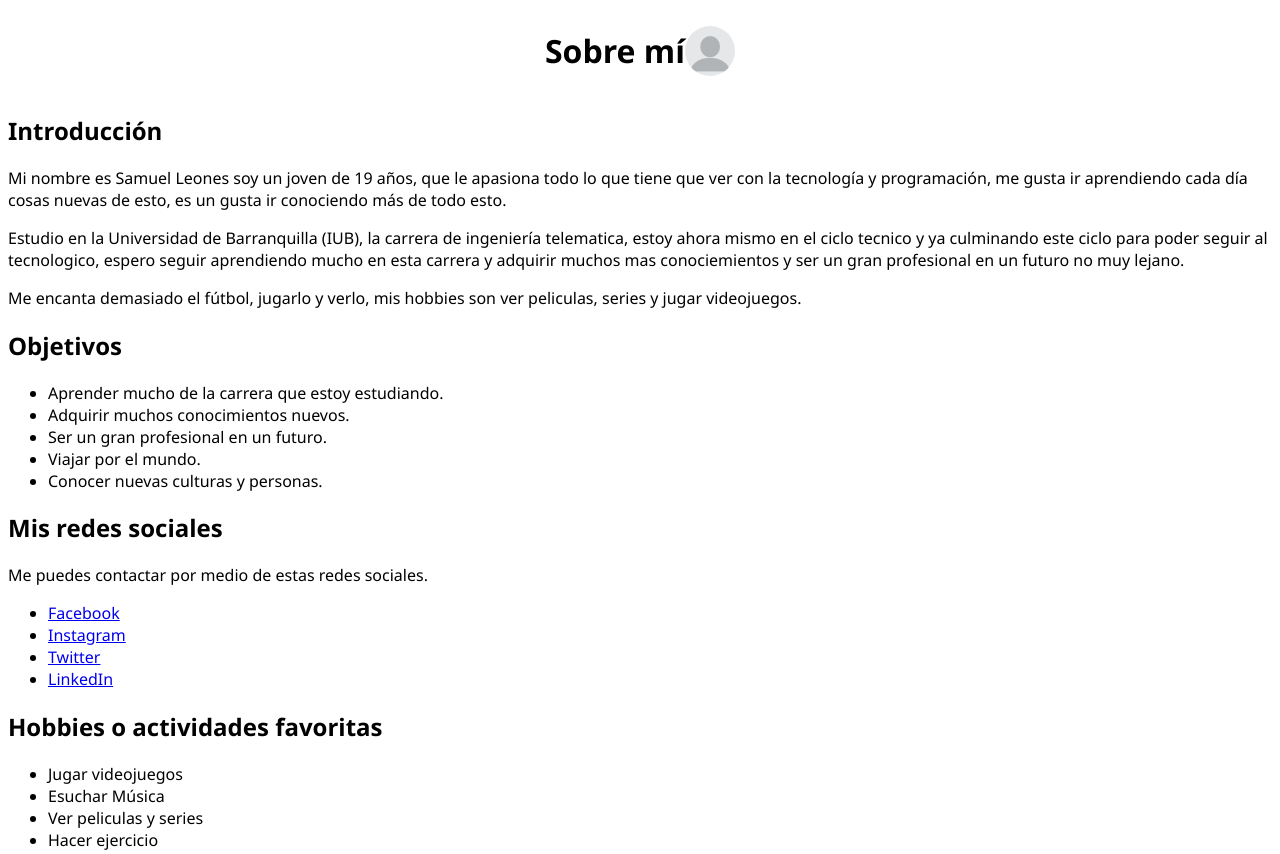
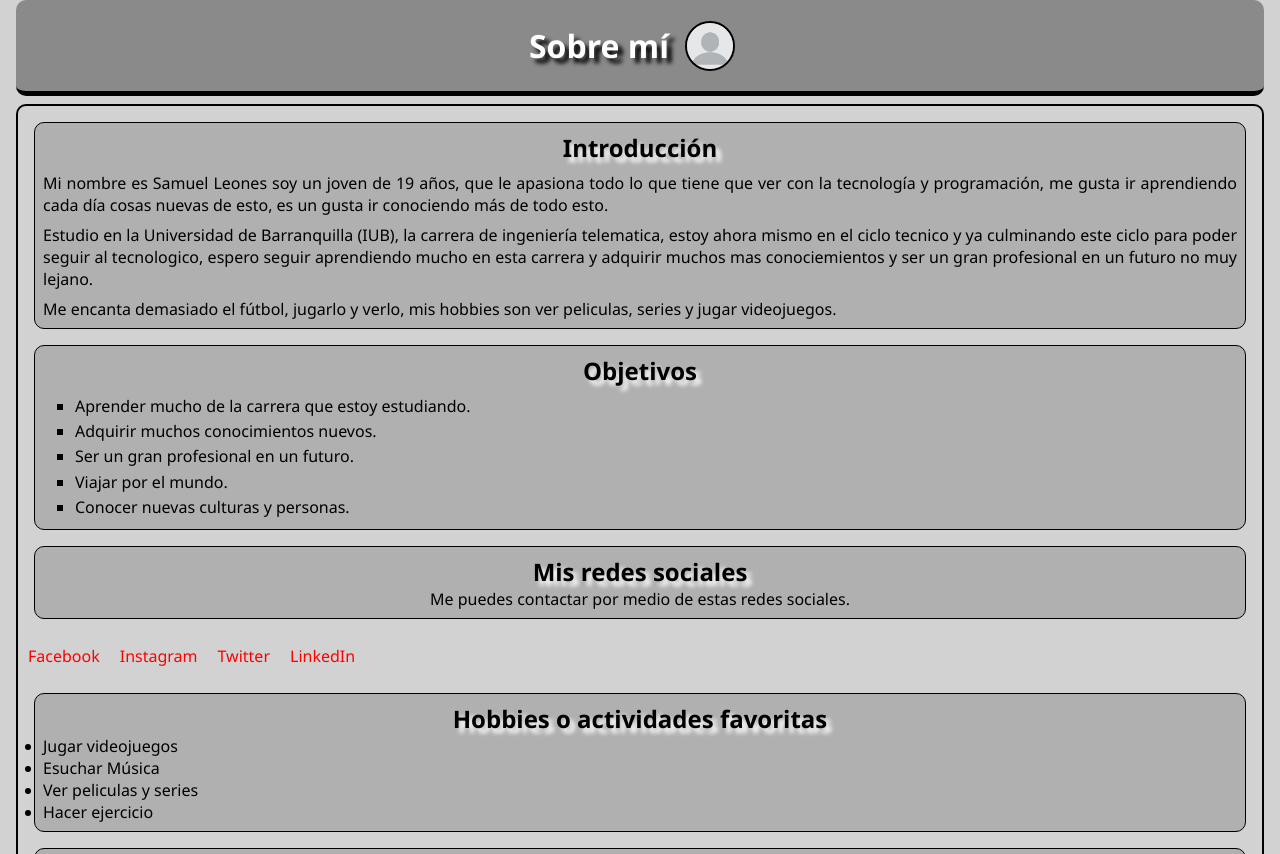
Before and after one commit to Samuel-Leones/Primer_entregable_mi_primera_pagina, a plain HTML site: page index.html in a window 1280 px wide. Shown: the top 854 px of the page. Drawn offline with Linux system fonts and the light colour scheme.

Commit message:
Actualizando mi repositorio agregando estilos CSS

```diff
--- a/assets/css/style.css
+++ b/assets/css/style.css
@@ -1,19 +1,102 @@
 * {
     font-family: 'Segoe UI', Tahoma, Geneva, Verdana, sans-serif;
+    margin: 0;
+    padding: 0;
+    box-sizing: border-box;
+}
+
+body {
+    background-color: rgba(147, 147, 147, 0.412);
 }
 
 header {
+    background-color: rgba(130, 130, 130, 0.9);
+    color: rgb(255, 255, 255);
+    height: 6rem;
+    width: calc(100% - 2rem); /* Resta el padding del body */
+    margin: auto; /* Centra horizontalmente */
+    border-radius: 10px;
+    border-bottom: 5px solid black;
     display: flex;
-    align-items: center ;
+    align-items: center;
     justify-content: center;
+}
+
+header h1 {
+    text-shadow: 5px 5px 4px black;
 }
 
 .foto {
     display: flex;
+    padding: 1rem;
 }
 
 .foto img {
     width: 50px;
     height: 50px;
     border-radius: 50%;
+    border: 2px solid black;
 }
+
+main {
+    width: calc(100% - 2rem);
+    margin: auto;
+    border: 2px solid black;
+    border-radius: 10px;
+    margin-top: 0.5rem;
+}
+
+/* Estilos iguales para todas las secciones */
+.intro, .objetivos, .links_redes, .contacto, .hobbies, .tareas {
+    background-color: rgba(105, 104, 104, 0.325);
+    margin: 1rem;
+    border-radius: 10px;
+    border: 1px solid black;
+    padding: 0.5rem;
+    height: auto;
+}
+
+/* Estilos iguales para todos los h2 */
+.intro h2, .objetivos h2, .links_redes h2, .contacto h2, .hobbies h2, .tareas h2 {
+    text-align: center;
+    color: black;
+    text-shadow: 5px 5px 4px rgb(255, 255, 255);
+}
+
+.intro p {
+    text-align: justify;
+    margin-top: 0.5rem;
+}
+
+.objetivos ul {
+    list-style-type: square;
+    padding-left: 2rem;
+    margin-top: 0.5rem;
+    border-radius: 5px;
+}
+
+.objetivos ul li {
+    margin-bottom: 0.2rem;
+}
+
+.links_redes p {
+    text-align: center;
+}
+
+.social_media {
+    display: flex;
+}
+
+.social_media ul {
+    display: flex;
+}
+
+.social_media ul li {
+    list-style: none;
+    padding: 10px;
+}
+
+.social_media ul li a {
+    text-decoration: none;
+    color: red;
+}
--- a/index.html
+++ b/index.html
@@ -38,13 +38,16 @@
         <section class="links_redes">
             <h2>Mis redes sociales</h2>
             <p>Me puedes contactar por medio de estas redes sociales.</p>
-            <ul>
-                <li><a href="https://www.facebook.com/samuel.leones.334" target="_blank">Facebook</a></li>
-                <li><a href="https://www.instagram.com/samuel_leones10/" target="_blank">Instagram</a></li>
-                <li><a href="https://twitter.com/SamuelLeones14" target="_blank">Twitter</a></li>
-                <li><a href="https://www.linkedin.com/in/samuel-leones-982b2523b/" target="_blank">LinkedIn</a></li>
-            </ul>
         </section>
+
+        <div class="social_media">
+                <ul>
+                    <li><a href="https://www.facebook.com/samuel.leones.334" target="_blank">Facebook</a></li>
+                    <li><a href="https://www.instagram.com/samuel_leones10/" target="_blank">Instagram</a></li>
+                    <li><a href="https://twitter.com/SamuelLeones14" target="_blank">Twitter</a></li>
+                    <li><a href="https://www.linkedin.com/in/samuel-leones-982b2523b/" target="_blank">LinkedIn</a></li>
+                </ul>
+            </div>
 
         <section class="hobbies">
             <h2>Hobbies o actividades favoritas</h2>
```
